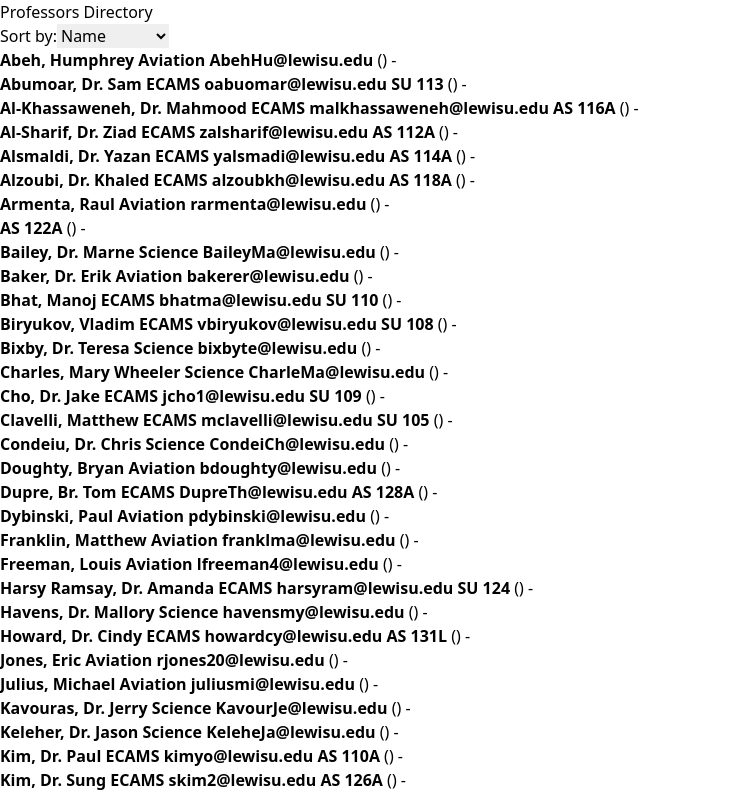
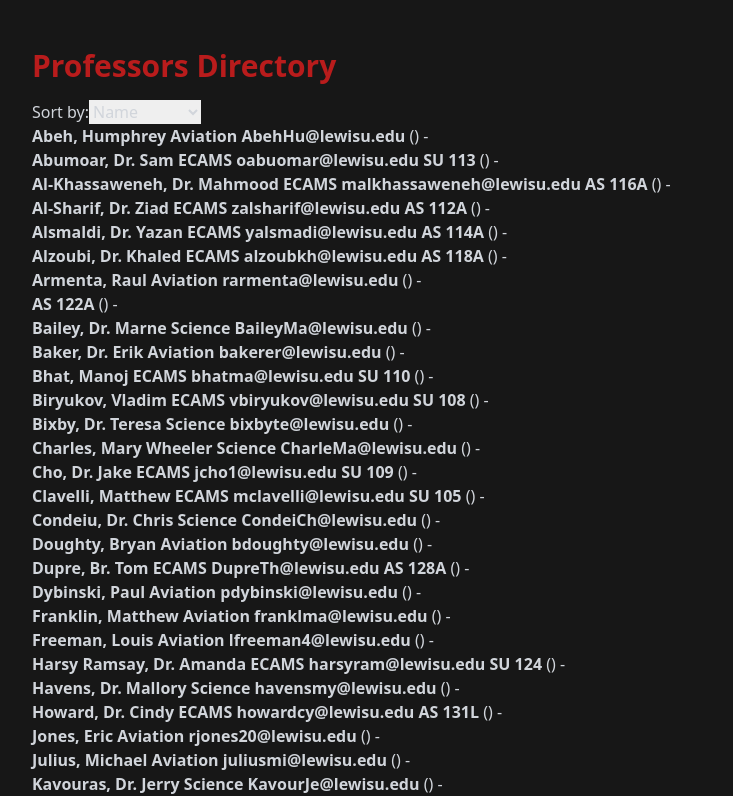
Before and after one commit to ECaMS-Billboard/ecams-billboard, a React (Create React App) app: page /professors in a window 1280 px wide. Shown: the top 796 px of the page, without its empty margins (0-733 px from the left). Built offline with nearby package versions, Linux system fonts and the light colour scheme; the HTML template or start-up script is replaced by a standard one.

Commit message:
Change appearance of professors

```diff
--- a/src/pages/Professors.js
+++ b/src/pages/Professors.js
@@ -86,10 +86,10 @@ const Professors = () => {
     });
 
     return (
+    <div className="min-h-screen bg-neutral-900 py-12 px-4 sm:px-6 lg:px-8">
+    <h1 className="text-red-700 text-3xl font-bold mb-4">Professors Directory</h1>
     <div>
-    <h1>Professors Directory</h1>
-    <div>
-    <label>
+    <label className="text-gray-300">
     Sort by:
         <select value={sortBy} onChange={(e) => setSortBy(e.target.value)}>
         <option value="name">Name</option>
@@ -97,7 +97,7 @@ const Professors = () => {
         </select>
     </label>
     </div>
-    <ul>
+    <ul className="text-gray-300">
     {sortedProfessors.map((professor, index) => (
     <li key={index}>
         <strong>{professor.name}</strong> ({professor.department}) - {professor.email} {professor.room && `(${professor.room})`}
```
